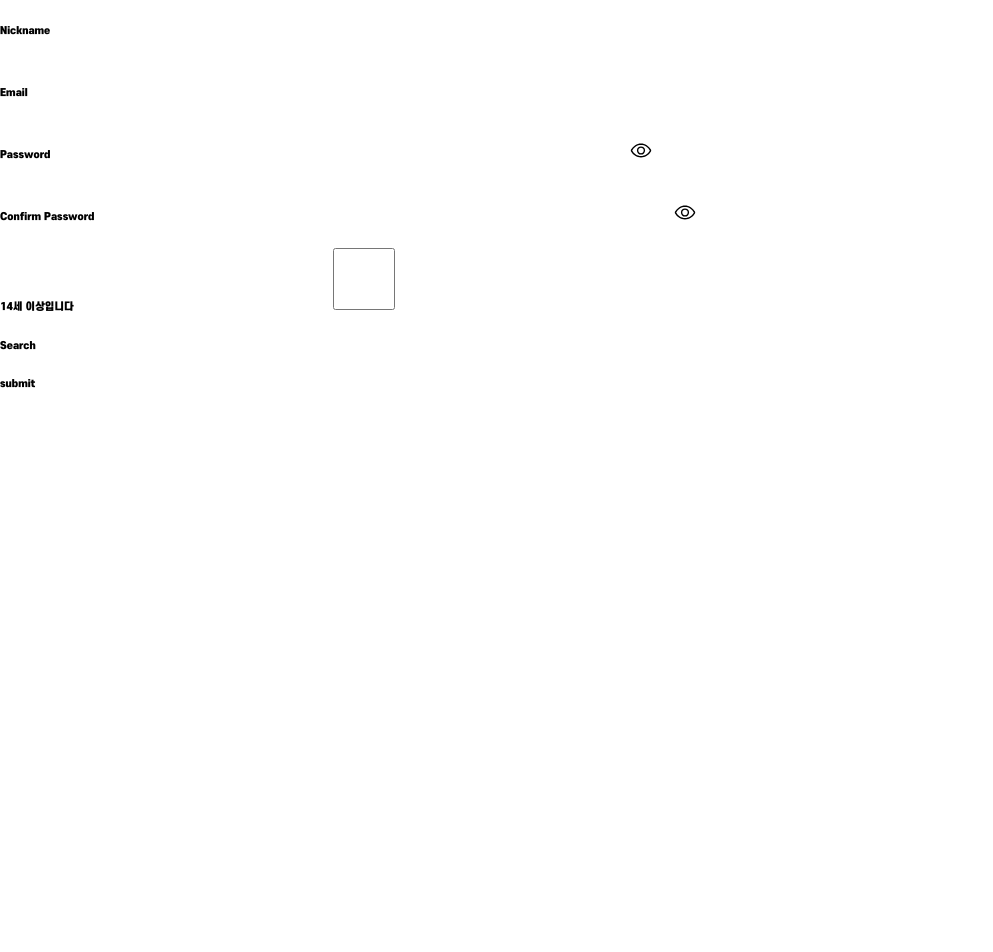
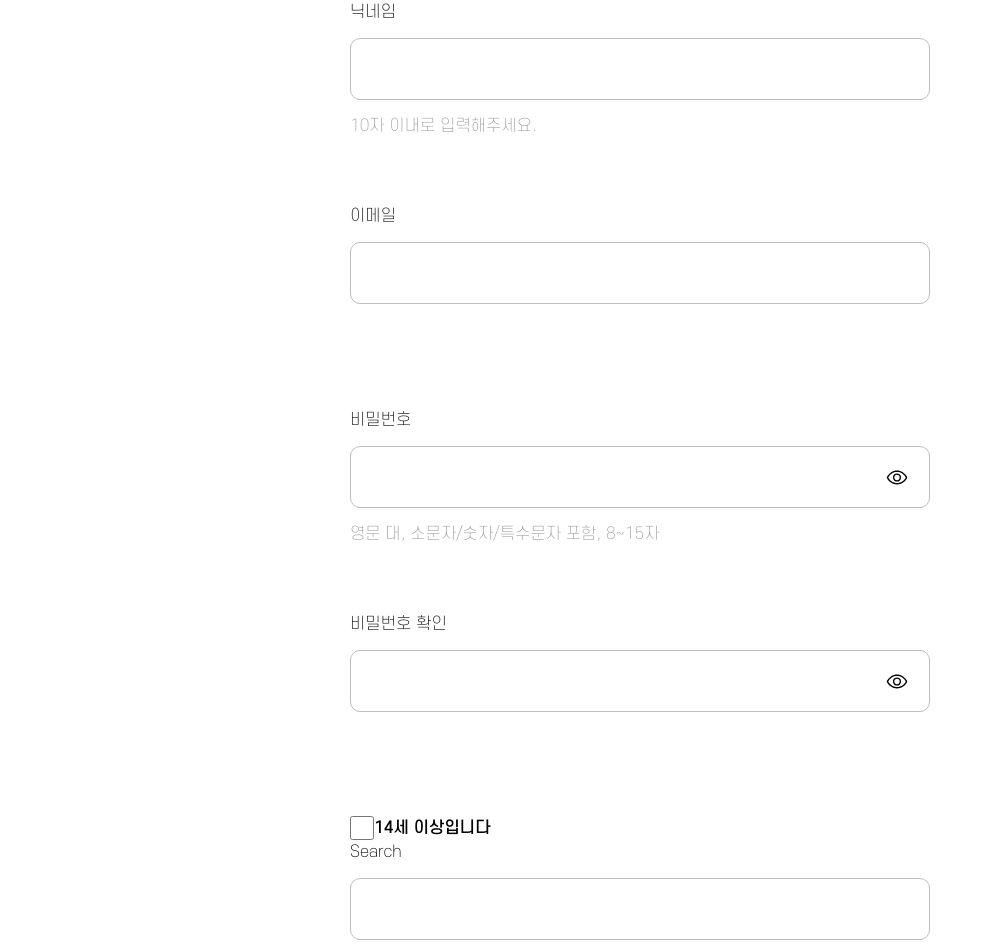
Before and after one commit to EmotionalCore/frontend, a Next.js app: page / in a window 1280 px wide. Shown: the top 952 px of the page, without its empty margins (0-993 px from the left). Before the commit the page ends 800 px from the top, so only its background shows below. Built offline with nearby package versions, Linux system fonts and the light colour scheme.

Commit message:
Design: "input 컴포넌트 디자인"

```diff
--- a/src/app/components/_common/Inputs/Inputs.tsx
+++ b/src/app/components/_common/Inputs/Inputs.tsx
@@ -1,51 +1,109 @@
 import React, { useState } from 'react';
 import { cn } from '@/app/utils/cn';
-import { cva, VariantProps } from 'class-variance-authority';
+import { cva } from 'class-variance-authority';
 import Image from 'next/image';
 import ShowPasswordIcon from '/public/image/show-pwd.svg';
-import HidePasswordIcon from '/public/image/hide-pwd.svg';
 import { InputProps } from './types';
 
-const inputVariants = cva('text-gray-6', {
+const inputVariants = cva(
+  'text-[1.6rem] font-SCDream5 p-[1rem] w-[58rem] h-[6.2rem] text-gray-6 border-[1px] rounded-[1rem]',
+  {
+    variants: {
+      border: {
+        default: 'border-gray-B',
+        red: 'border-red-E',
+      },
+    },
+    defaultVariants: {
+      border: 'default',
+    },
+  }
+);
+
+const inputTextVariants = cva('', {
   variants: {
     color: {
-      default: 'text-gray-6 text-1.6rem font-SCDream5',
-      check: 'text-gray-6 text-1.8rem font-SCDream2',
+      default: 'text-black-0',
+      help: 'text-gray-9',
+      check: 'text-gray-6',
+      red: 'text-red-E',
     },
     size: {
-      default: 'w-[58rem] h-[6.2rem]',
+      default: 'text-[1.6rem]',
+      check: 'text-[1.8rem]',
+    },
+    position: {
+      left: 'text-left',
+    },
+    font: {
+      f200: 'font-SCDream2',
+      f500: 'font-SCDream5',
+    },
+    margin: {
+      m14: 'mt-[1.4rem]',
+      m1: 'mt-[1rem]',
     },
   },
-  compoundVariants: [],
-  defaultVariants: {},
+  defaultVariants: {
+    color: 'default',
+    size: 'default',
+    font: 'f200',
+  },
 });
 
-export default function Inputs({ name, type, className, label, register, errors, ...props }: InputProps) {
+export default function Inputs({ name, type, helpText, className, label, register, errors, ...props }: InputProps) {
   const [showPassword, setShowPassword] = useState(false);
 
   function passwordShowChange() {
     setShowPassword(!showPassword);
   }
+
   return (
-    <div>
-      <label htmlFor={name}>{label}</label>
+    <>
+      {type != 'checkbox' ? (
+        <>
+          <div className='mx-auto mb-[6.8rem] h-[13.6rem] w-[58rem]'>
+            <label htmlFor={name} className={cn(inputTextVariants({ color: 'default', position: 'left' }))}>
+              {label}
+            </label>
+            <div className='relative mt-[1.4rem]'>
               <input
                 id={name}
                 type={type == 'password' && showPassword ? 'text' : type}
-        className={cn(inputVariants({ color: 'default', size: 'default' }))}
+                className={errors[name] ? cn(inputVariants({ border: 'red' })) : cn(inputVariants())}
                 {...register}
                 {...props}
               />
+
               {type == 'password' && (
-        <button type='button' title='Password Show or Hide' onClick={passwordShowChange}>
-          {showPassword ? (
-            <Image src={HidePasswordIcon} alt='hide password' />
-          ) : (
+                <button
+                  type='button'
+                  title='Password Show or Hide'
+                  onClick={passwordShowChange}
+                  className='absolute right-[2rem] top-1/2 size-[2.4rem] -translate-y-1/2'
+                >
                   <Image src={ShowPasswordIcon} alt='show password' />
-          )}
                 </button>
               )}
-      {errors[name]?.message && <span>{errors[name].message as string}</span>}
             </div>
+            <div className={cn(inputTextVariants({ color: 'help', margin: 'm14' }))}>{helpText}</div>
+            {errors[name]?.message && (
+              <span className={cn(inputTextVariants({ margin: 'm1', color: 'red' }))}>
+                {errors[name].message as string}
+              </span>
+            )}
+          </div>
+        </>
+      ) : (
+        <>
+          <div className='mx-auto flex w-[58rem] items-center'>
+            <input id={name} type={type} className={'size-[2.4rem] text-gray-6'} {...register} {...props} />
+            <label htmlFor={name} className={cn(inputTextVariants({ font: 'f500' }), 'items-center')}>
+              {label}
+            </label>
+          </div>
+        </>
+      )}
+    </>
   );
 }
--- a/src/app/lib/zod/InputsValidation.ts
+++ b/src/app/lib/zod/InputsValidation.ts
@@ -23,7 +23,6 @@ export const InputsValidation = z
       .max(15)
       .regex(passwordPattern, { message: '' }),
     passwordConfirm: z.string().min(8, { message: '' }).max(15),
-    search: z.string().min(1, { message: '검색어를 입력해주세요.' }),
   })
   .refine((value) => value.password == value.passwordConfirm, {
     message: '비밀번호가 틀립니다',
--- a/src/app/page.tsx
+++ b/src/app/page.tsx
@@ -100,17 +100,24 @@ export default function Home() {
         <Inputs
           name='nickname'
           type='text'
-          label='Nickname'
+          label='닉네임'
           register={register('nickname')}
-          helpText={'헬퍼'}
+          helpText={'10자 이내로 입력해주세요.'}
           errors={errors}
         />
-        <Inputs name='email' type='email' label='Email' register={register('email')} errors={errors} />
-        <Inputs name='password' type='password' label='Password' register={register('password')} errors={errors} />
+        <Inputs name='email' type='email' label='이메일' register={register('email')} errors={errors} />
+        <Inputs
+          name='password'
+          type='password'
+          label='비밀번호'
+          register={register('password')}
+          helpText={'영문 대, 소문자/숫자/특수문자 포함, 8~15자'}
+          errors={errors}
+        />
         <Inputs
           name='passwordConfirm'
           type='password'
-          label='Confirm Password'
+          label='비밀번호 확인'
           register={register('passwordConfirm')}
           errors={errors}
         />
@@ -122,7 +129,14 @@ export default function Home() {
           errors={errors}
         />
         <Inputs name='search' type='text' label='Search' register={register('search')} errors={errors} />
-        <button type='submit'>submit</button>
+        <div className='flex justify-center'>
+          <button
+            type='submit'
+            className='h-[6.2rem] w-[59rem] justify-center bg-gray-EE font-SCDream2 text-[1.6rem] text-gray-9'
+          >
+            submit
+          </button>
+        </div>
       </form>
     </div>
   );
```
Also changed, not shown: public/image/hide-pwd.svg (deleted). Lines whose indentation alone changed are shown as unchanged.
